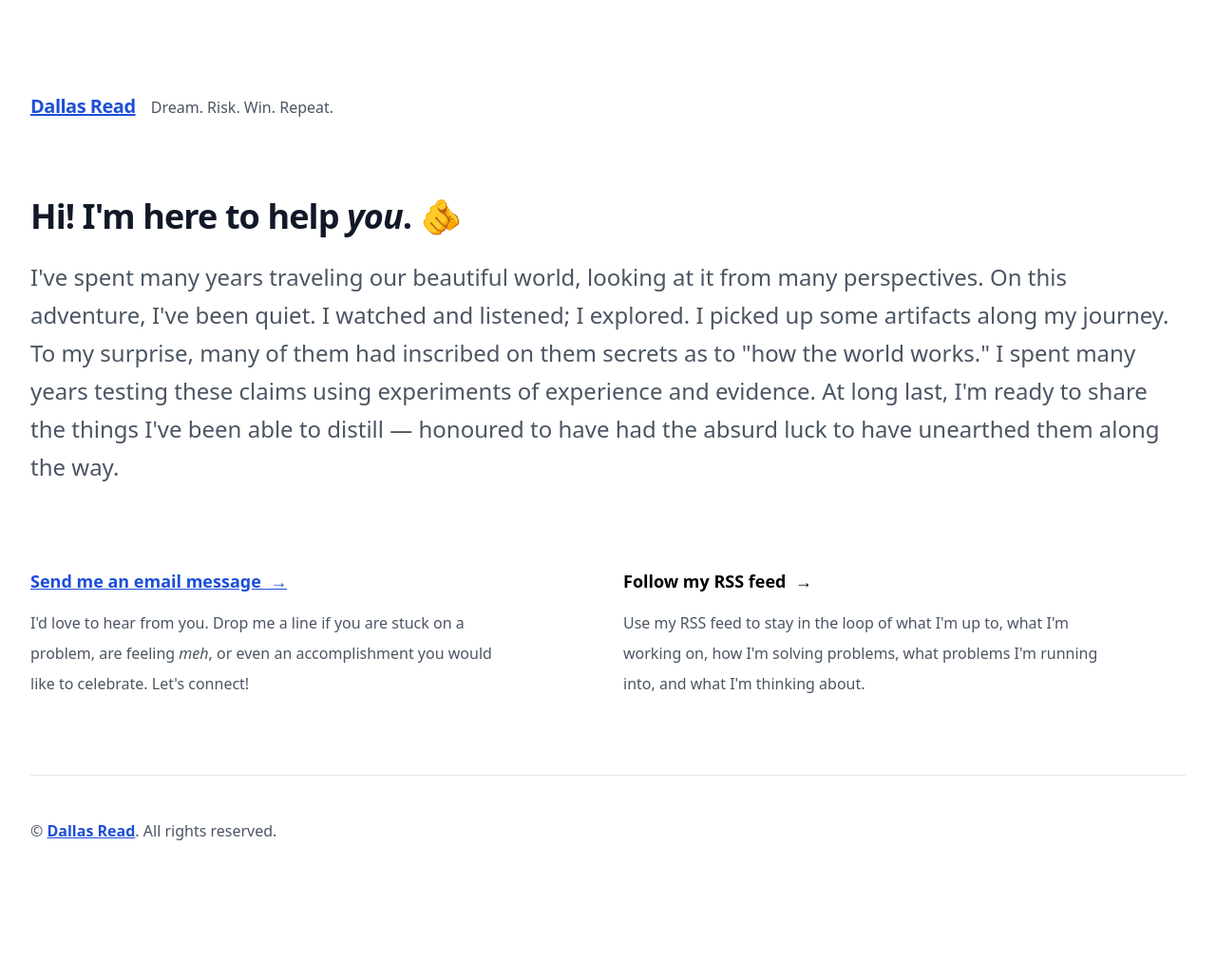
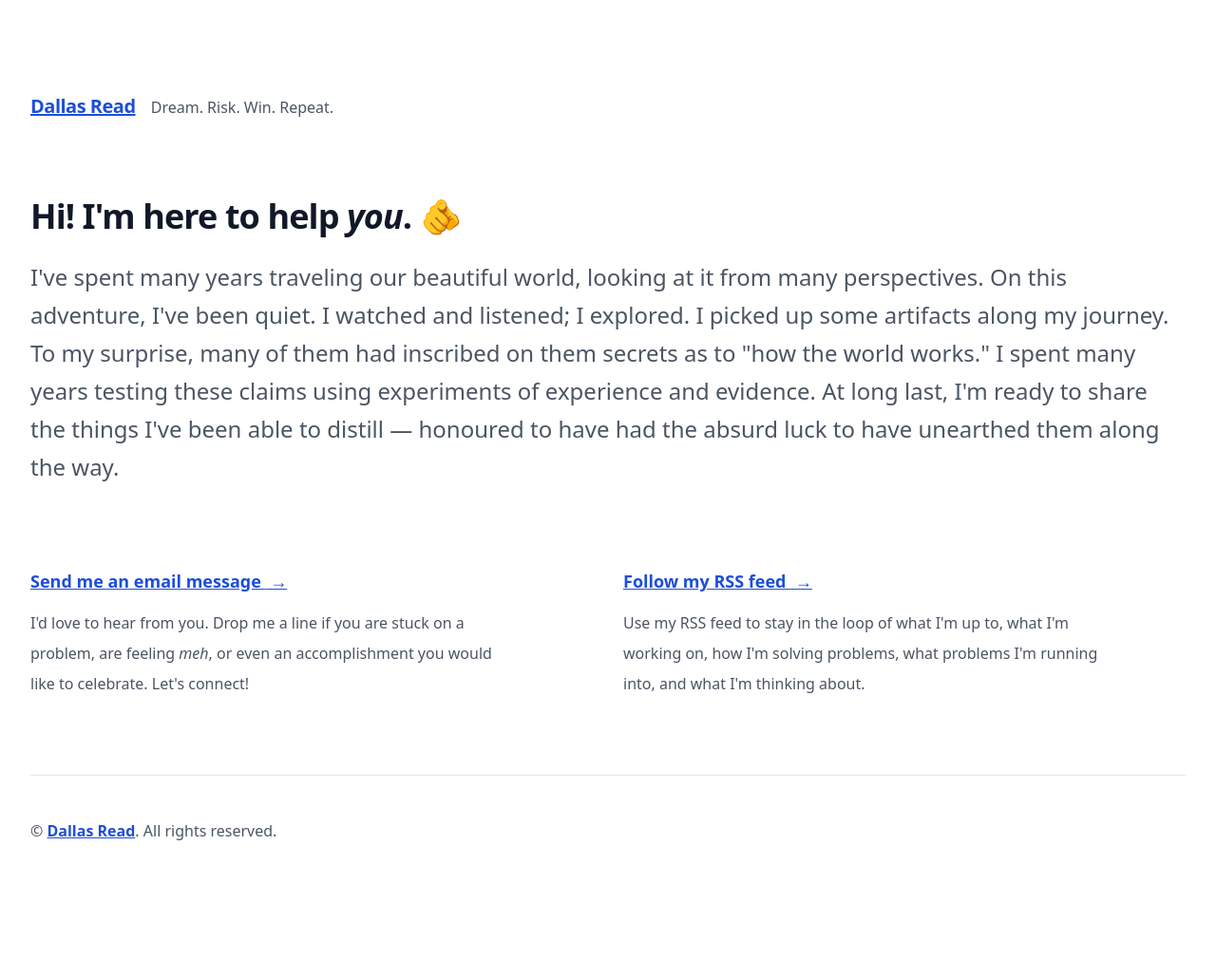
Before and after one commit to dallasread/www.dallasread.com, a Jekyll site: the page built from index.html, in a window 1280 px wide. Shown: the whole page at 95% size. Built offline with Jekyll 4.4.1, drawn with Linux system fonts in a browser that asks for light colours; nearby versions of some CDN libraries.

Commit message:
RSS link color

```diff
--- a/index.html
+++ b/index.html
@@ -243,7 +242,7 @@ title: Dream. Risk. Win. Repeat.
     <article class="mx-auto w-full max-w-2xl lg:mx-0 lg:max-w-lg">
       <div class="group relative max-w-xl">
         <h2 class="mt-2 text-lg font-semibold leading-6">
-          <a href="/feed.xml" :class="text-blue-700 underline">
+          <a href="/feed.xml" class="text-blue-700 underline">
             Follow my RSS feed <span aria-hidden="true">&nbsp;&rarr;</span>
           </a>
         </h2>
```
Also changed, not shown: other parts of index.html (+1 -2 lines).
